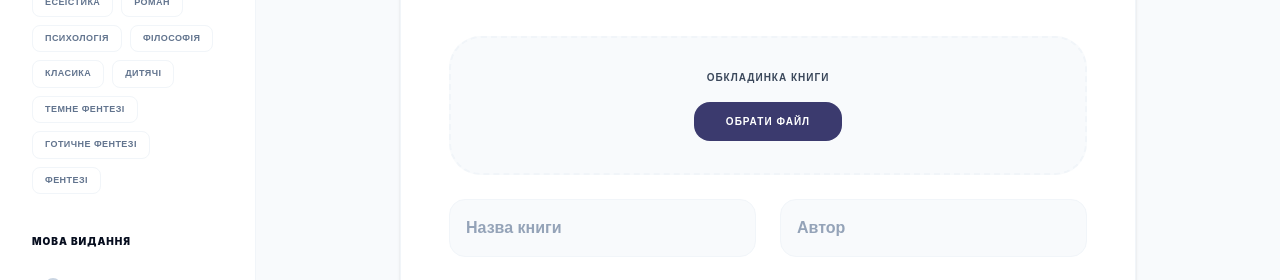
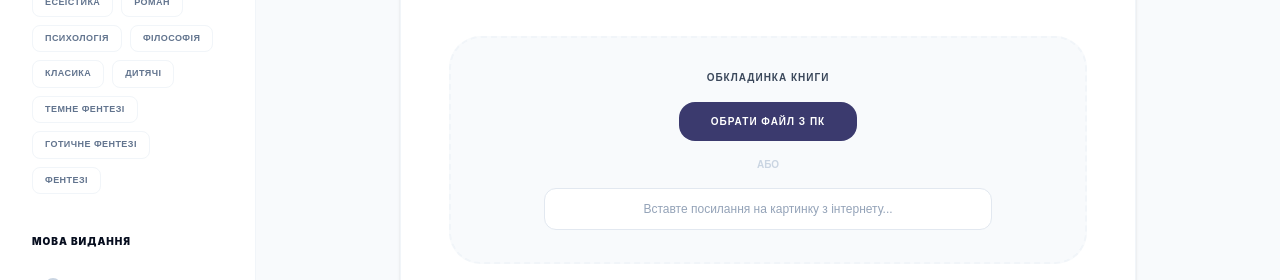
Before and after one commit to ViktoriaDash/book-app, a Next.js app: page /articles/create in a window 1280 px wide. Shown: the part 274-554 px from the top of the page. Built offline with nearby package versions, Linux system fonts and the light colour scheme; no server answers.

Commit message:
create edit

```diff
--- a/src/app/(inner)/articles/create/page.tsx
+++ b/src/app/(inner)/articles/create/page.tsx
@@ -21,7 +21,8 @@ export default function CreateArticlePage() {
     category: 'Фентезі',
     language: 'Українська',
     description: '',
-    is_ebook: false
+    is_ebook: false,
+    image_url: ''
   });
 
   const handleFileChange = (e: React.ChangeEvent<HTMLInputElement>) => {
@@ -29,16 +30,26 @@ export default function CreateArticlePage() {
     if (selectedFile) {
       setFile(selectedFile);
       setPreview(URL.createObjectURL(selectedFile));
+      setFormData({ ...formData, image_url: '' });
+    }
+  };
+
+  const handleUrlChange = (e: React.ChangeEvent<HTMLInputElement>) => {
+    const url = e.target.value;
+    setFormData({ ...formData, image_url: url });
+    if (!file) {
+      setPreview(url);
     }
   };
 
   const handleSubmit = async (e: React.FormEvent) => {
     e.preventDefault();
-    if (!file) return alert("Оберіть обкладинку!");
-
     setLoading(true);
 
+    let finalImageUrl = formData.image_url;
+
     try {
+      if (file) {
         const fileData = new FormData();
         fileData.append('file', file);
 
@@ -47,28 +58,38 @@ export default function CreateArticlePage() {
           body: fileData,
         });
 
-      const { url: imageUrl } = await uploadRes.json();
+        if (uploadRes.ok) {
+          const { url } = await uploadRes.json();
+          finalImageUrl = url;
+        }
+      }
+
+      if (!finalImageUrl) {
+        setLoading(false);
+        return alert("Оберіть файл обкладинки АБО вставте посилання на картинку!");
+      }
 
       const res = await fetch('/api/books', {
         method: 'POST',
         headers: { 'Content-Type': 'application/json' },
-        body: JSON.stringify({ ...formData, image_url: imageUrl }),
+        body: JSON.stringify({ ...formData, image_url: finalImageUrl }),
       });
 
       if (res.ok) {
         alert('Книгу успішно додано! ✨');
         router.push(formData.is_ebook ? '/ebooks' : '/articles');
+      } else {
+        throw new Error("Помилка збереження в БД");
       }
     } catch (err) {
       alert('Помилка при завантаженні');
+      console.error(err);
     }
     setLoading(false);
   };
 
   return (
     <div>
-
-
       <div className="max-w-3xl mx-auto py-10 px-4">
         <div className="bg-white rounded-[40px] shadow-sm border border-slate-100 p-8 md:p-12">
           <h1 className="text-3xl font-black text-[#350846] mb-10 uppercase tracking-tighter">Нова книга</h1>
@@ -77,17 +98,24 @@ export default function CreateArticlePage() {
 
             <div className="flex flex-col items-center justify-center border-2 border-dashed border-slate-100 rounded-[32px] p-8 bg-slate-50 transition-all hover:bg-slate-100/50">
               {preview ? (
-                <div className="relative w-40 h-56 mb-4 shadow-2xl rounded-xl overflow-hidden">
-                  <Image src={preview} alt="Preview" fill className="object-cover" />
+                <div className="relative w-40 h-56 mb-4 shadow-2xl rounded-xl overflow-hidden bg-slate-200">
+                  <Image src={preview} alt="Preview" fill className="object-cover" unoptimized />
                   <button
                     type="button"
-                    onClick={() => {setFile(null); setPreview(null);}}
-                    className="absolute top-2 right-2 bg-red-500 text-white p-1 rounded-full text-[10px] font-bold"
+                    onClick={() => {
+                      setFile(null);
+                      setPreview(null);
+                      setFormData({ ...formData, image_url: '' });
+                    }}
+                    className="absolute top-2 right-2 bg-red-500 text-white p-1 rounded-full text-[10px] font-bold z-10"
                   >✕</button>
                 </div>
               ) : (
-                <div className="text-center">
+                <div className="text-center w-full max-w-md">
                   <p className="text-[10px] font-black text-slate-400 uppercase tracking-widest mb-4">Обкладинка книги</p>
+
+                  <div className="flex flex-col gap-4">
+                    <div>
                       <input
                         type="file"
                         accept="image/*"
@@ -99,8 +127,20 @@ export default function CreateArticlePage() {
                         htmlFor="file-upload"
                         className="cursor-pointer bg-[#3b3a6e] text-white px-8 py-3 rounded-2xl font-black uppercase text-[10px] tracking-widest hover:bg-[#350846] transition-all inline-block"
                       >
-                    Обрати файл
+                        Обрати файл з ПК
                       </label>
+                    </div>
+
+                    <div className="text-[10px] font-black text-slate-300 uppercase">Або</div>
+
+                    <input
+                      type="url"
+                      placeholder="Вставте посилання на картинку з інтернету..."
+                      value={formData.image_url}
+                      onChange={handleUrlChange}
+                      className="w-full p-3 bg-white border border-slate-200 rounded-xl outline-none text-xs font-medium text-center"
+                    />
+                  </div>
                 </div>
               )}
             </div>
```
Also changed, not shown: public/uploads/1779084362266-91923441-завантаження_(1).png (added). Lines whose indentation alone changed are shown as unchanged.
